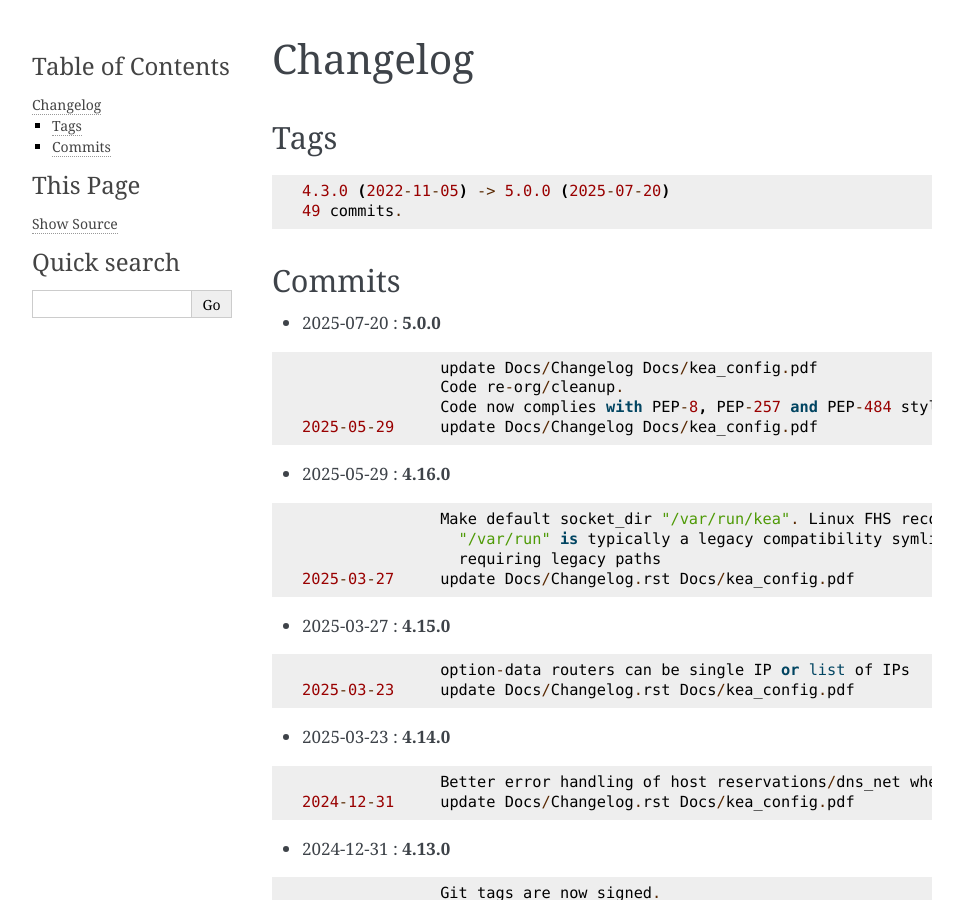
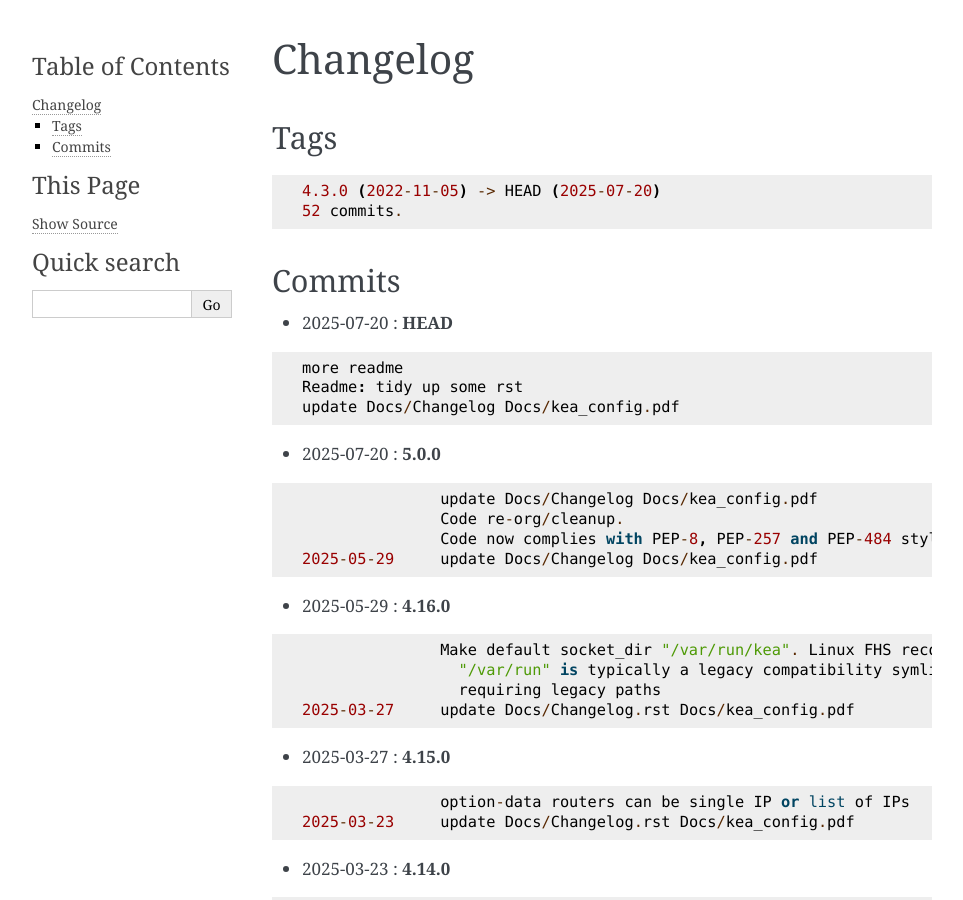
Before and after one commit to gene-git/kea_config, a Sphinx documentation site: the page built from Docs/Changelog.rst, in a window 1280 px wide and 900 px high. Shown: the whole window, without its empty margins (148-1111 px from the left). Built offline with Sphinx 7.4.7, drawn with Linux system fonts in a browser that asks for light colours; pages that are not in the unit, such as notebooks, are missing from menus.

Commit message:
readme - more rst tweaks

```diff
--- a/Docs/Changelog.rst
+++ b/Docs/Changelog.rst
@@ -7,12 +7,20 @@ Tags
 
 ::
 
-	4.3.0 (2022-11-05) -> 5.0.0 (2025-07-20)
-	49 commits.
+	4.3.0 (2022-11-05) -> HEAD (2025-07-20)
+	52 commits.
 
 Commits
 =======
 
+
+* 2025-07-20  : **HEAD**
+
+::
+
+                more readme
+                Readme: tidy up some rst
+                update Docs/Changelog Docs/kea_config.pdf
 
 * 2025-07-20  : **5.0.0**
 
--- a/Docs/conf.py
+++ b/Docs/conf.py
@@ -9,7 +9,7 @@
 project = "kea_config"
 copyright = '2023, Gene C'
 author = 'Gene C'
-release = '5.0.0'
+release = '5.0.1'
 
 # -- General configuration ---------------------------------------------------
 # https://www.sphinx-doc.org/en/master/usage/configuration.html#general-configuration
--- a/src/kea_config/__about__.py
+++ b/src/kea_config/__about__.py
@@ -3,4 +3,4 @@
 """
 Project kea-config
 """
-__version__ = "5.0.0"
+__version__ = "5.0.1"
```
Also changed, not shown: 2 other files.
